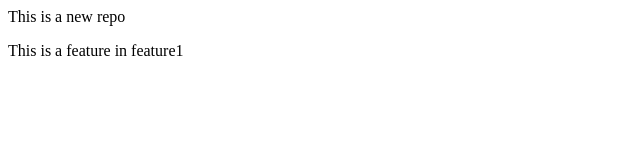
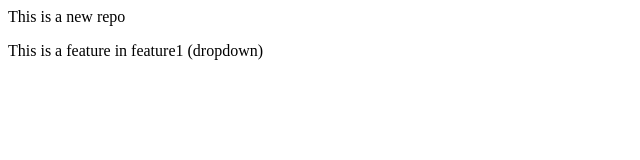
Before and after one commit to shauryasinha27/localrepo, a plain HTML site: page index.html in a window 1280 px wide. Shown: the full height of the page, 0-640 px from the left. Drawn offline with Linux system fonts and the light colour scheme.

```diff
--- a/index.html
+++ b/index.html
@@ -1,2 +1,2 @@
 <p>This is a new repo </p>
-<p>This is a feature in feature1</p>
+<p>This is a feature in feature1 (dropdown)</p>
```
